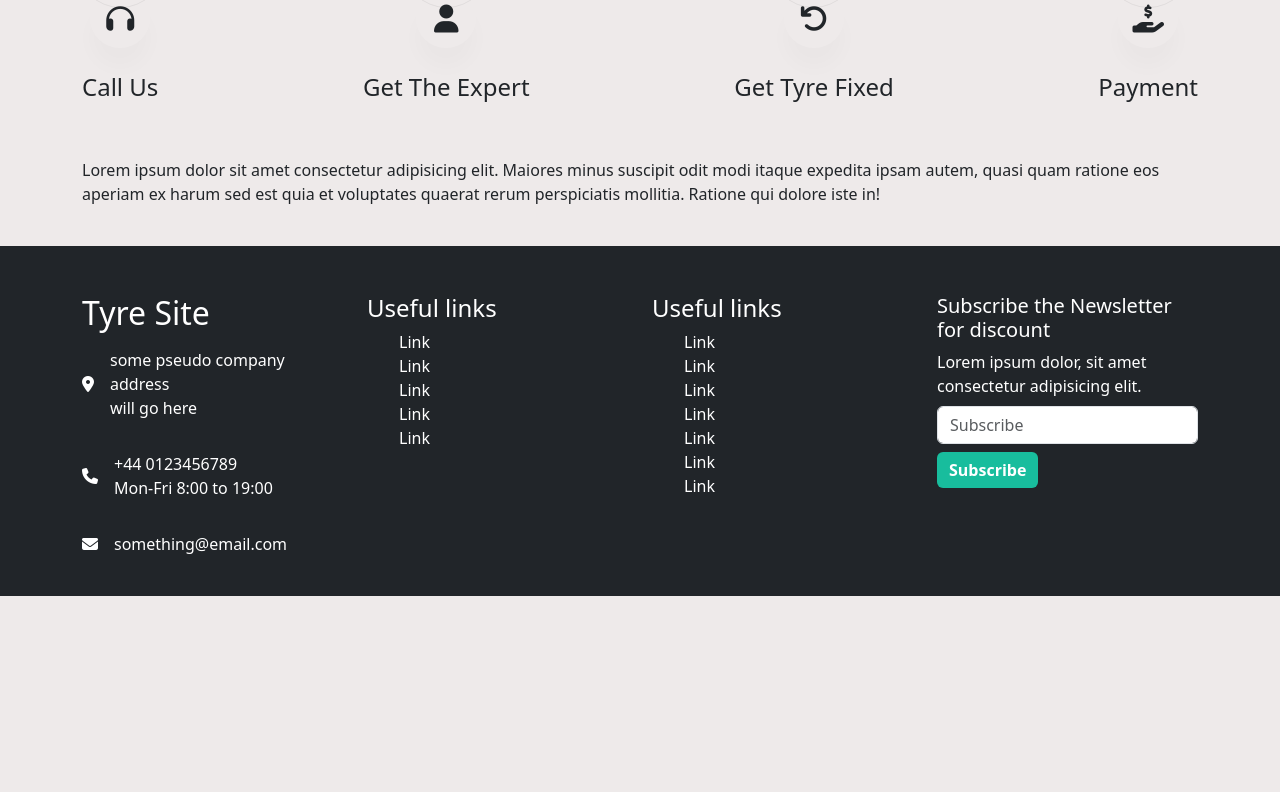
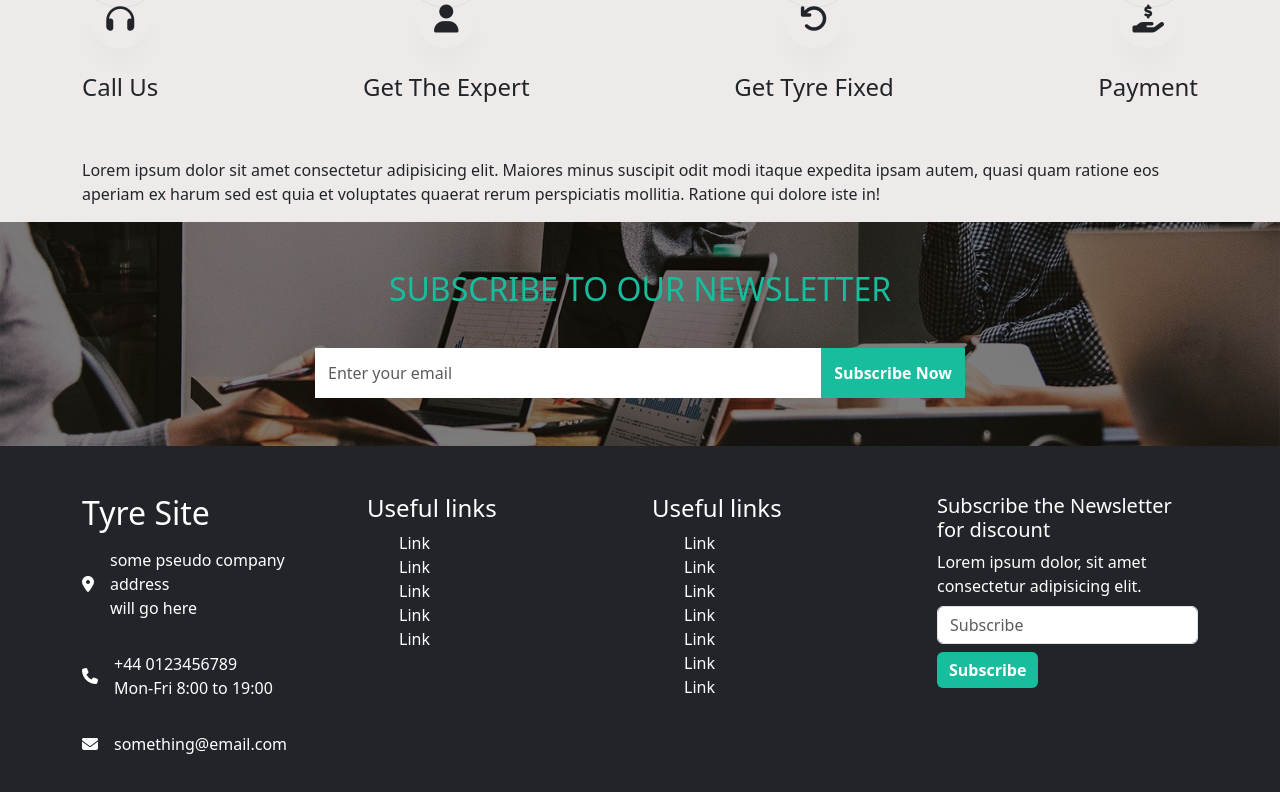
Before and after one commit to itisusama/tyre-site, a React (Vite) app: page / in a window 1280 px wide. Shown: the part 3677-4469 px from the top of the page. Before the commit the page ends 4273 px from the top, so only its background shows below. Built offline with nearby package versions, Linux system fonts and the light colour scheme.

Commit message:
Blog page

```diff
--- a/src/Home.jsx
+++ b/src/Home.jsx
@@ -6,6 +6,7 @@ import Testimonial from './components/Testimonial';
 import Banner from './components/Banner';
 import HowSection from './components/HowSection';
 import { Link } from 'react-router-dom';
+import Newsletter from './components/Newsletter';
 
 const Home = () => {
 
@@ -105,7 +106,7 @@ const Home = () => {
      <Testimonial/>
 
       <HowSection/>
-
+      <Newsletter/>
     </>
 
   )
--- a/src/assets/css/style.css
+++ b/src/assets/css/style.css
@@ -371,7 +371,7 @@ body{
 .tc-text-color{
     color: var(--bs-success);
 }
-.pc-home-banner {
+.pc-home-banner, .newsletter {
     background-image: linear-gradient(rgba(0, 0, 0, 0.5), rgba(0, 0, 0, 0.5)), url("/images/img-4.jpg");
     background-size: cover;
     background-repeat: no-repeat;
@@ -757,3 +757,28 @@ body{
     text-align: justify;
     margin: 0 auto;
   }
+  /* Newsletter */
+  .newsletter .content {
+    max-width: 650px;
+    margin: 0 auto;
+    text-align: center;
+    position: relative;
+    z-index: 2; }
+    .newsletter .content h2 {
+    color: var(--bs-success);
+    margin-bottom: 40px; }
+    .newsletter .content .form-control {
+    height: 50px;
+    border-color: #ffffff;
+    border-radius:0;
+    }
+    .newsletter .content.form-control:focus {
+    box-shadow: none;
+    }
+    .newsletter .content .btn {
+    min-height: 50px;
+    border-radius:0;
+    background: var(--bs-success);
+    color: #fff;
+    font-weight:600;
+    }
--- a/src/blogs.jsx
+++ b/src/blogs.jsx
@@ -1,6 +1,7 @@
 import React, { useEffect, useState } from 'react';
 import { Container, Row, Col } from 'react-bootstrap';
 import { Link } from 'react-router-dom';
+import Newsletter from './components/Newsletter';
 
 const blogPosts = [
   {
@@ -50,6 +51,40 @@ function BlogPage() {
         <h5 data-aos="fade-left"><Link to="/" className="linkStyle"><i class="fa-solid fa-house"></i> Home </Link> | Blogs</h5>
       </header>
 
+      <div className='mt-4'>
+        <Row className="text-center justify-content-center" data-aos="fade-right">
+            <div className="col-md-11 col-lg-9 col-xl-7 mb-2">
+                <div className="section-title">
+                    <h2 className="sec-title">The Heading Goes Here</h2>
+                </div>
+            </div>
+        </Row>
+        <div className='w-75 mx-auto' data-aos="fade-left"><p>Lorem ipsum dolor sit amet, consectetur adipiscing elit. Sed blandit fermentum justo. Vestibulum feugiat vehicula elit, at congue orci venenatis nec. Morbi hendrerit mauris vel arcu hendrerit, nec tristique purus auctor. Nullam euismod nunc nec dictum tempus. Integer malesuada felis vel justo aliquet, a tincidunt arcu vulputate. Quisque suscipit, ligula eu pharetra scelerisque, tortor ligula aliquam felis.</p></div>
+     </div>
+
+     <Container>
+      <Row>
+        <Col lg={6} className="image-container">
+          <img src="images/img-11.jpg" alt="img" className="two-image" />
+          <div className="text-container">
+            <h4>Heading Goes Here</h4>
+            <p>some kind of subheading</p>
+            <Link to="/" className='btn btn-success'>Read More</Link>
+          </div>
+        </Col>
+
+        <Col lg={6} className="image-container">
+          <img src="images/img-11.jpg" alt="img" className="two-image" />
+          <div className="text-container">
+            <h4>Heading Goes Here</h4>
+            <p>some kind of subheading</p>
+            <Link to="/" className='btn btn-success'>Read More</Link>
+          </div>
+        </Col>
+
+      </Row>
+     </Container>
+
       {/* Main Content */}
       <Container className="py-5">
         {posts.map(post => (
@@ -67,6 +102,7 @@ function BlogPage() {
           </Row>
         ))}
       </Container>
+      <Newsletter/>
     </div>
   );
 }
--- a/src/components/Footer.jsx
+++ b/src/components/Footer.jsx
@@ -4,7 +4,7 @@ import { Link } from 'react-router-dom';
 const Footer = () => {
   return (
     <>
-      <footer className='container-fluid py-y dark-color mt-4'>
+      <footer className='container-fluid py-y dark-color'>
         <div className=' container mt-4 bg-dark'>
             {/* columns */}
             <section className='row text-white'>
--- /dev/null
+++ b/src/components/Newsletter.jsx
@@ -0,0 +1,30 @@
+import React from 'react'
+import { Container,Row, Col } from 'react-bootstrap';
+
+const Newsletter = () => {
+  return (
+    <>
+     <section className="newsletter p-5 mt-3">
+      <Container>
+        <Row className='text-white d-flex justify-content-center align-items-center'>
+            <Col sm={12}>
+                <div className="content">
+                    <form>
+                        <h2>SUBSCRIBE TO OUR NEWSLETTER</h2>
+                        <div className="input-group">
+                        <input type="email" class="form-control" placeholder="Enter your email"/>
+                        <span className="input-group-btn">
+                            <button className="btn" type="submit">Subscribe Now</button>
+                        </span>
+                        </div>
+                    </form>
+                </div>
+            </Col>
+        </Row>
+      </Container>
+    </section>
+    </>
+  )
+}
+
+export default Newsletter
```
